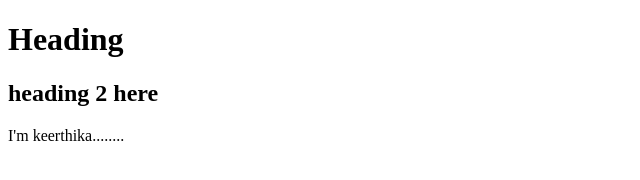
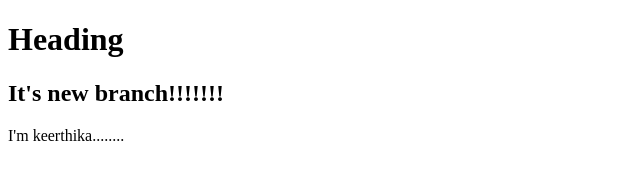
Before and after one commit to KEERTHIKA-K25/bootcamp_repository, a plain HTML site: page index.html in a window 1280 px wide. Shown: the whole page, without its empty margins (0-640 px from the left). Drawn offline with Linux system fonts and the light colour scheme.

Commit message:
new branch changes

```diff
--- a/index.html
+++ b/index.html
@@ -7,7 +7,7 @@
 </head>
 <body>
     <h1>Heading </h1>
-    <h2>heading 2 here</h2>
+    <h2>It's new branch!!!!!!!</h2>
 
     <p>I'm keerthika........</p>
 </body>
```
